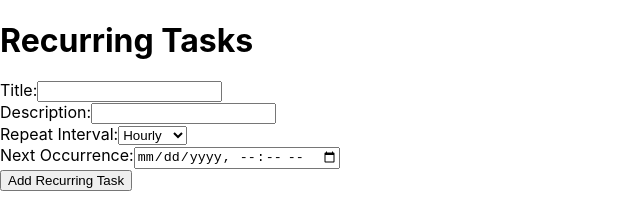
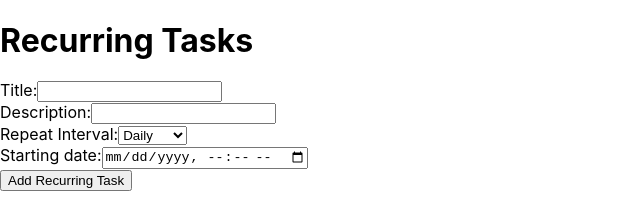
Before and after one commit to mjsternfeld/tasktracker-frontend, a React (Create React App) app: page /recurring-tasks in a window 1280 px wide. Shown: the top 213 px of the page, without its empty margins (0-640 px from the left). Built offline with nearby package versions, Linux system fonts and the light colour scheme; no server answers.

Commit message:
RecurringTasks bugfixes

```diff
--- a/src/components/Dashboard.js
+++ b/src/components/Dashboard.js
@@ -5,20 +5,8 @@ import { useNavigate } from 'react-router-dom';
 
 const Dashboard = () => {
 
-    const [message, setMessage] = useState('');
 
     const navigate = useNavigate();
-
-    const handleHelloRequest = async () => {
-        try{
-            const response = await fetch('http://localhost:8080/hello');
-            const data = await response.text();
-            setMessage(data);
-        }catch(error){
-            console.error('Error fetching data: ', error);
-            setMessage('Error fetching data');
-        }
-    }
 
     const handleViewTasks = async () => {
       navigate('/view-tasks');
@@ -37,13 +25,11 @@ const Dashboard = () => {
     <div className="dashboard-container">
       <h1>Task Tracker</h1>
       <div className="button-container">
-        <button className="dashboard-button" onClick={handleHelloRequest}>Hello World button</button>
         <button className="dashboard-button" onClick={handleViewTasks}>View / Edit Tasks</button>
         <button className="dashboard-button" onClick={handleAddTask}>Add Task or Template</button>
         <button className="dashboard-button" onClick={handleRecTasks}>Add / View / Edit Recurring Tasks</button>
         <button className="dashboard-button">View Task History and Statistics</button>
       </div>
-      {message && <p>{message}</p>}
     </div>
   );
 };
--- a/src/components/RecurringTasksPage.js
+++ b/src/components/RecurringTasksPage.js
@@ -6,9 +6,8 @@ const RecurringTasksPage = () => {
     const [newTask, setNewTask] = useState({
         title: '',
         description: '',
-        repeatInterval: '',
+        repeatInterval: 'P1D',
         nextOccurrence: '',
-        customInterval: '',
     });
     const navigate = useNavigate();
 
@@ -31,17 +30,13 @@ const RecurringTasksPage = () => {
         }
     };
 
+
+
     // Handle form submission for adding a new recurring task
     const handleSubmit = async (e) => {
         e.preventDefault();
 
-        const finalRepeatInterval =
-            newTask.repeatInterval === 'custom' ? newTask.customInterval : newTask.repeatInterval;
 
-        const taskToSubmit = {
-            ...newTask,
-            repeatInterval: finalRepeatInterval,
-        };
 
         try {
             const response = await fetch('http://localhost:8080/api/recurringTasks/save_recTask', {
@@ -49,7 +44,7 @@ const RecurringTasksPage = () => {
                 headers: {
                     'Content-Type': 'application/json',
                 },
-                body: JSON.stringify(taskToSubmit),
+                body: JSON.stringify(newTask),
             });
 
             if (response.ok) {
@@ -61,7 +56,6 @@ const RecurringTasksPage = () => {
                     description: '',
                     repeatInterval: '',
                     nextOccurrence: '',
-                    customInterval: '',
                 });
             } else {
                 console.error('Failed to add recurring task');
@@ -91,6 +85,13 @@ const RecurringTasksPage = () => {
     }
 
 
+
+
+
+
+
+
+
     return (
         <div>
             <h1>Recurring Tasks</h1>
@@ -118,32 +119,19 @@ const RecurringTasksPage = () => {
                 <div>
                     <label>Repeat Interval:</label>
                     <select
-                        value={newTask.repeatInterval}
-                        onChange={(e) => setNewTask({ ...newTask, repeatInterval: e.target.value })}
+                        value={newTask.repeatInterval}   // Bind to the state value
+                        onChange={(e) => setNewTask({...newTask, repeatInterval: e.target.value})}  // Call the change handler directly
                     >
-                        <option value="1h">Hourly</option>
-                        <option value="1d">Daily</option>
-                        <option value="1w">Weekly</option>
-                        <option value="1M">Monthly</option>
-                        <option value="custom">Custom</option>
+                        <option value='P1D' selected>Daily</option>
+                        <option value='P1W'>Weekly</option>
+                        <option value='P1M'>Monthly</option>
                     </select>
                 </div>
 
-                {newTask.repeatInterval === 'custom' && (
-                    <div>
-                        <label>Custom Interval:</label>
-                        <input
-                            type="text"
-                            placeholder="e.g., 3h, 2d"
-                            value={newTask.customInterval}
-                            onChange={(e) => setNewTask({ ...newTask, customInterval: e.target.value })}
-                            required
-                        />
-                    </div>
-                )}
+
 
                 <div>
-                    <label>Next Occurrence:</label>
+                    <label>Starting date:</label>
                     <input
                         type="datetime-local"
                         value={newTask.nextOccurrence}
```
